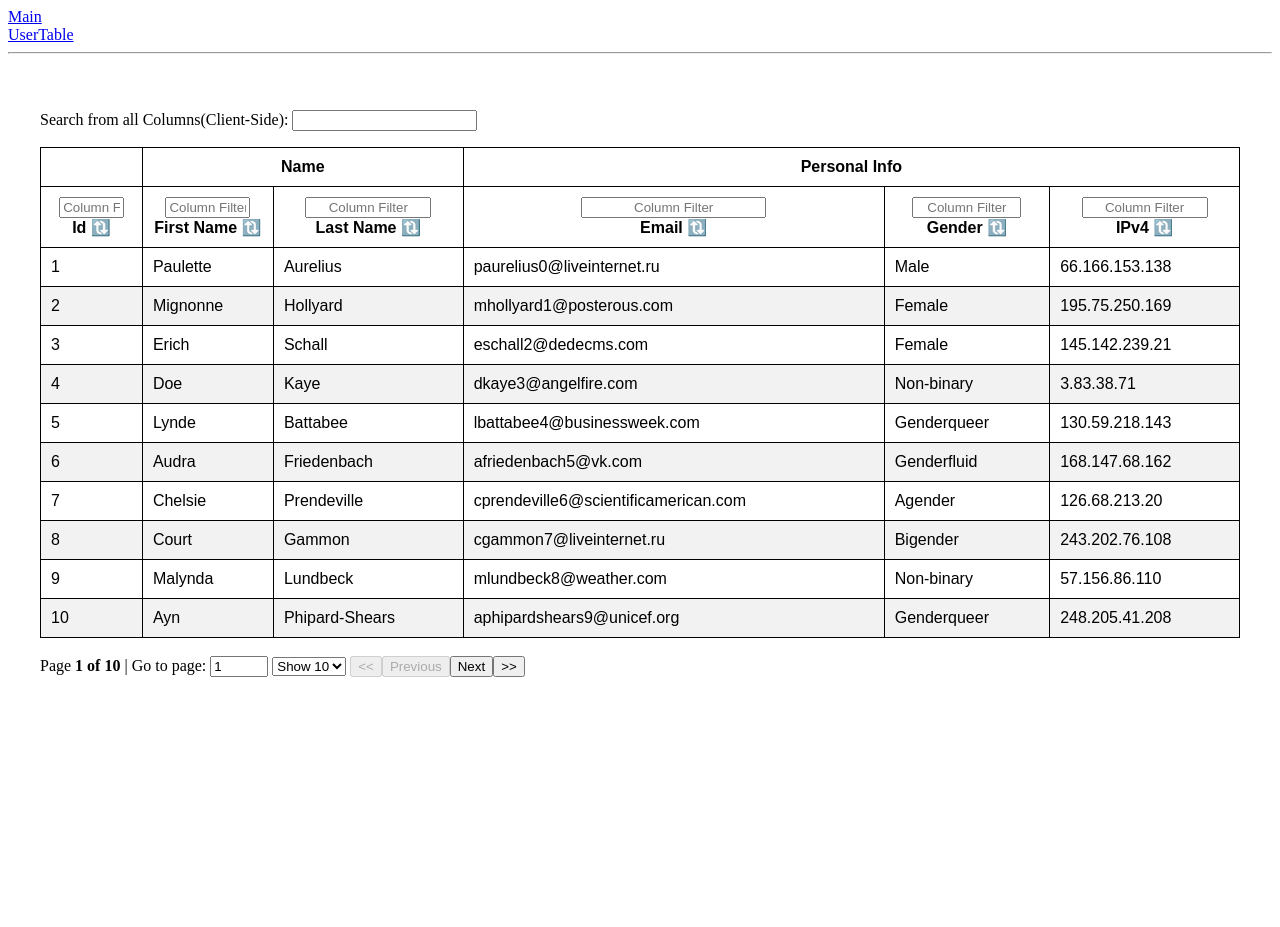
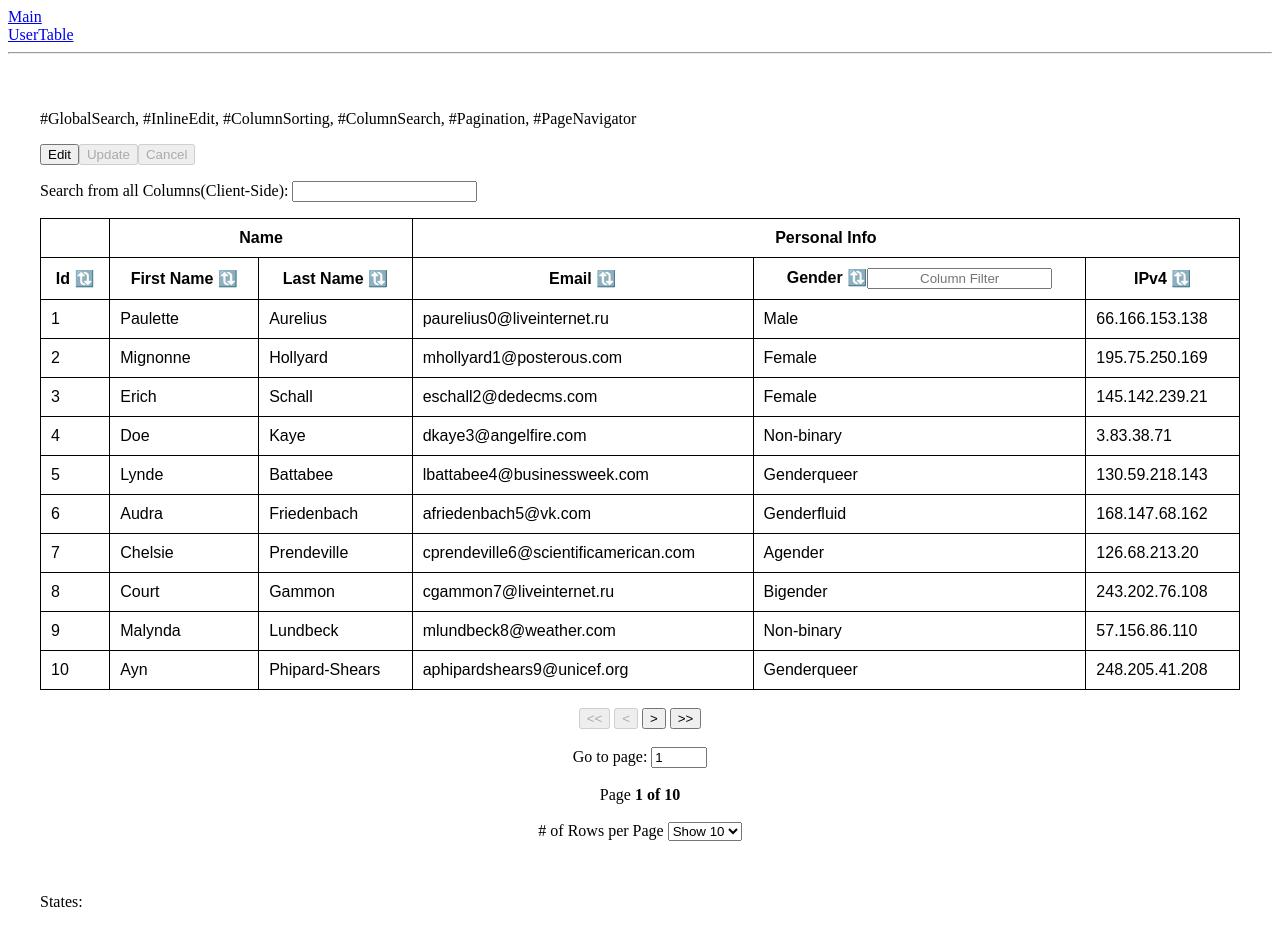
Before and after one commit to jeongookmoon/react-experiment, a React app: page /userTable in a window 1280 px wide. Shown: the top 927 px of the page. Before the commit the page ends 800 px from the top, so only its background shows below. Built offline with nearby package versions, Linux system fonts and the light colour scheme.

Commit message:
implmented inline edit & added states display

```diff
--- a/src/pages/userTable/components/table.component.tsx
+++ b/src/pages/userTable/components/table.component.tsx
@@ -1,24 +1,118 @@
-import React, { ReactElement, useMemo } from 'react';
+import React, { ReactElement, useEffect, useMemo, useState } from 'react';
 import {
   useTable,
   useSortBy,
   useGlobalFilter,
   useFilters,
   usePagination,
+  Hooks,
 } from 'react-table';
 import { GROUPED_COLUMNS } from '../constants/columns';
 import MOCK_DATA from '../../../../mock_data/data__id_name_email_gender_ip.json';
 import { SearchComponent } from './search.component';
 import { ColumnFilter } from './columnFilter.component';
 
+type typeRowValues = {
+  id: number;
+  first_name: string;
+  last_name: string;
+  email: string;
+  gender: string;
+  ip_address: string;
+};
+const NON_SELECTED = 'none-selected';
+const PRIMARY_KEY = 'id';
+
 function TableComponent(): ReactElement {
   const columns = useMemo(() => GROUPED_COLUMNS, []);
-  const data = useMemo(() => MOCK_DATA, []);
+  const mockData = useMemo(() => MOCK_DATA, []);
+
+  const [selectedRowId, selectedRowIdSet] = useState(NON_SELECTED);
+  const [selectedRowValues, selectedRowValuesSet] = useState<
+    typeRowValues | undefined
+  >(undefined);
+  const [beginEdit, beginEditSet] = useState(false);
+  const [data, dataSet] = useState(mockData);
+  const [editedRowValues, editedRowValuesSet] = useState<
+    typeRowValues | undefined
+  >(undefined);
+
+  const updateTableData = () => {
+    if (editedRowValues) {
+      dataSet(
+        data.map((row, index) => {
+          if (index === Number(editedRowValues.id) - 1) {
+            return editedRowValues;
+          }
+          return row;
+        })
+      );
+    }
+  };
+
+  const updateEditedRowData = ({
+    rowValues,
+    columnId,
+    cellValue,
+  }: // TODO: put explicit type
+  // eslint-disable-next-line @typescript-eslint/no-explicit-any
+  Hooks<any>): void => {
+    const newData = editedRowValues
+      ? { ...editedRowValues, [columnId]: cellValue }
+      : { ...rowValues, [columnId]: cellValue };
+
+    editedRowValuesSet(newData);
+  };
+
+  const EditableCell = ({
+    value: initialCellValue,
+    row: { index, values },
+    column: { id },
+    updateEditedRowData,
+  }: {
+    value: string;
+    row: { index: number; values: typeRowValues };
+    column: { id: string };
+    updateEditedRowData: ({
+      rowId,
+      rowValues,
+      columnId,
+      cellValue,
+    }: {
+      rowId: number;
+      rowValues: typeRowValues;
+      columnId: string;
+      cellValue: string;
+    }) => void;
+  }) => {
+    const [cellValue, cellValueSet] = useState(initialCellValue);
+    const parame = {
+      rowId: index,
+      rowValues: values,
+      columnId: id,
+      cellValue,
+    };
+
+    useEffect(() => {
+      cellValueSet(initialCellValue);
+    }, [initialCellValue]);
+
+    return (
+      <input
+        value={cellValue}
+        onChange={event => {
+          cellValueSet(event.target.value);
+        }}
+        onBlur={() => updateEditedRowData(parame)} // set new row data
+      />
+    );
+  };
 
   const defaultColumn = useMemo(
-    // pre-requisite to redner('Filter')
+    // defines component for render; ex) aColumn.render('Filter') => ColumnFilter component rendered
     () => ({
       Filter: ColumnFilter,
+      Cell: EditableCell,
     }),
     []
   );
@@ -28,7 +122,7 @@ function TableComponent(): ReactElement {
     getTableBodyProps,
     headerGroups,
     prepareRow,
-    state, // for Global Filter
+    state: { globalFilter, pageIndex, pageSize },
     setGlobalFilter, // for Global Filter
     page,
     nextPage,
@@ -43,7 +137,8 @@ function TableComponent(): ReactElement {
     {
       columns,
       data,
-      defaultColumn, // pre-requisite to redner('Filter')
+      defaultColumn, // custom component
+      updateEditedRowData, // custom function
     },
     useFilters,
     useGlobalFilter,
@@ -51,10 +146,42 @@ function TableComponent(): ReactElement {
     usePagination
   );
 
-  const { globalFilter, pageIndex, pageSize } = state;
-
   return (
     <>
+      <p>
+        #GlobalSearch, #InlineEdit, #ColumnSorting, #ColumnSearch, #Pagination,
+        #PageNavigator{' '}
+      </p>
+      <button
+        type="button"
+        disabled={beginEdit}
+        onClick={() => {
+          if (selectedRowValues !== undefined) beginEditSet(true);
+        }}
+      >
+        Edit
+      </button>
+      <button
+        type="button"
+        disabled={!beginEdit}
+        onClick={() => {
+          beginEditSet(false);
+          updateTableData();
+          editedRowValuesSet(undefined);
+        }}
+      >
+        Update
+      </button>
+      <button
+        type="button"
+        disabled={!beginEdit}
+        onClick={() => {
+          beginEditSet(false);
+          editedRowValuesSet(undefined);
+        }}
+      >
+        Cancel
+      </button>
       <SearchComponent filter={globalFilter} filterSet={setGlobalFilter} />
       <table {...getTableProps()}>
         <thead>
@@ -69,13 +196,10 @@ function TableComponent(): ReactElement {
                   {...aColumn.getHeaderProps()}
                   style={{
                     background: 'white',
-                    maxWidth: '50px',
                   }}
                   key={'tableHeader' + thIndex}
                 >
-                  <div>
-                    {aColumn.canFilter ? aColumn.render('Filter') : null}
-                  </div>
+                  {/* ColumnFilter */}
                   <div>
                     {aColumn.render('Header')}
 
@@ -89,6 +213,11 @@ function TableComponent(): ReactElement {
                         ? ' 🔃'
                         : ''}
                     </span>
+                    <span>
+                      {aColumn.id === 'gender' && aColumn.canFilter
+                        ? aColumn.render('Filter')
+                        : null}
+                    </span>
                   </div>
                 </th>
               ))}
@@ -100,11 +229,56 @@ function TableComponent(): ReactElement {
           {page.map((aRow, tbRowIndex) => {
             prepareRow(aRow);
             return (
-              <tr {...aRow.getRowProps()} key={'tableBodyRow' + tbRowIndex}>
+              <tr
+                {...aRow.getRowProps()}
+                key={'tableBodyRow' + tbRowIndex}
+                style={
+                  selectedRowId === aRow.id
+                    ? {
+                        transition: '.2s',
+                        backgroundColor: 'skyblue',
+                        cursor: 'pointer',
+                      }
+                    : { backgroundColor: 'white', cursor: 'pointer' }
+                }
+              >
                 {aRow.cells.map((aCell, cellIndex) => {
                   return (
-                    <td {...aCell.getCellProps()} key={'cell' + cellIndex}>
-                      {aCell.render('Cell')}
+                    <td
+                      {...aCell.getCellProps()}
+                      key={'cell' + cellIndex}
+                      onClick={() => {
+                        let rowId = aCell.row.id;
+                        let rowValues: typeRowValues | undefined = aCell.row
+                          .values as typeRowValues;
+
+                        if (beginEdit) {
+                          if (selectedRowId !== aCell.row.id) {
+                            beginEditSet(false);
+                          }
+                        } else {
+                          rowId =
+                            selectedRowId === aCell.row.id
+                              ? NON_SELECTED
+                              : aCell.row.id;
+
+                          rowValues =
+                            selectedRowId === aCell.row.id
+                              ? undefined
+                              : (aCell.row.values as typeRowValues);
+                        }
+
+                        selectedRowIdSet(rowId);
+                        selectedRowValuesSet(rowValues as typeRowValues);
+                      }}
+                    >
+                      {beginEdit &&
+                      selectedRowId === aCell.row.id &&
+                      aCell.column.id !== PRIMARY_KEY ? (
+                        aCell.render('Cell')
+                      ) : (
+                        <div>{aCell.value}</div>
+                      )}
                     </td>
                   );
                 })}
@@ -113,16 +287,25 @@ function TableComponent(): ReactElement {
           })}
         </tbody>
       </table>
-      <div>
       <br />
-        <span>
-          Page{' '}
-          <strong>
-            {pageIndex + 1} of {pageOptions.length}{' '}
-          </strong>
-        </span>
-        <span>
-          | Go to page:{' '}
+      {/* Navigator */}
+      <div style={{ textAlign: 'center' }}>
+        <button onClick={() => gotoPage(0)} disabled={!canPreviousPage}>
+          {'<<'}
+        </button>{' '}
+        <button onClick={() => previousPage()} disabled={!canPreviousPage}>
+          {'<'}
+        </button>{' '}
+        <button onClick={() => nextPage()} disabled={!canNextPage}>
+          {'>'}
+        </button>{' '}
+        <button onClick={() => gotoPage(pageCount - 1)} disabled={!canNextPage}>
+          {'>>'}
+        </button>
+      </div>
+      <br />
+      <div style={{ textAlign: 'center' }}>
+        Go to page:{' '}
         <input
           type="number"
           value={pageIndex + 1}
@@ -132,11 +315,19 @@ function TableComponent(): ReactElement {
               : 0;
             gotoPage(pageNumber);
           }}
-            style={{ width: '50px' }}
           min={1}
           max={pageOptions.length}
         />{' '}
-        </span>
+      </div>
+      <br />
+      <div style={{ textAlign: 'center' }}>
+        Page{' '}
+        <strong>
+          {pageIndex + 1} of {pageOptions.length}{' '}
+        </strong>
+      </div>
+      <div style={{ textAlign: 'center' }}>
+        <br /># of Rows per Page{' '}
         <select
           value={pageSize}
           onChange={event => setPageSize(Number(event.target.value))}
@@ -147,19 +338,25 @@ function TableComponent(): ReactElement {
             </option>
           ))}
         </select>{' '}
-        <button onClick={() => gotoPage(0)} disabled={!canPreviousPage}>
-          {'<<'}
-        </button>
-        <button onClick={() => previousPage()} disabled={!canPreviousPage}>
-          Previous
-        </button>
-        <button onClick={() => nextPage()} disabled={!canNextPage}>
-          Next
-        </button>
-        <button onClick={() => gotoPage(pageCount - 1)} disabled={!canNextPage}>
-          {'>>'}
-        </button>
       </div>
+      <br />
+      <br />
+      <p>States:</p>
+      <pre>
+        <code>
+          {JSON.stringify(
+            {
+              selectedRowId,
+              selectedRowValues,
+              beginEdit,
+              globalFilter,
+              editedRowValues,
+            },
+            null,
+            2
+          )}
+        </code>
+      </pre>
     </>
   );
 }
```
Lines whose indentation alone changed are shown as unchanged.
